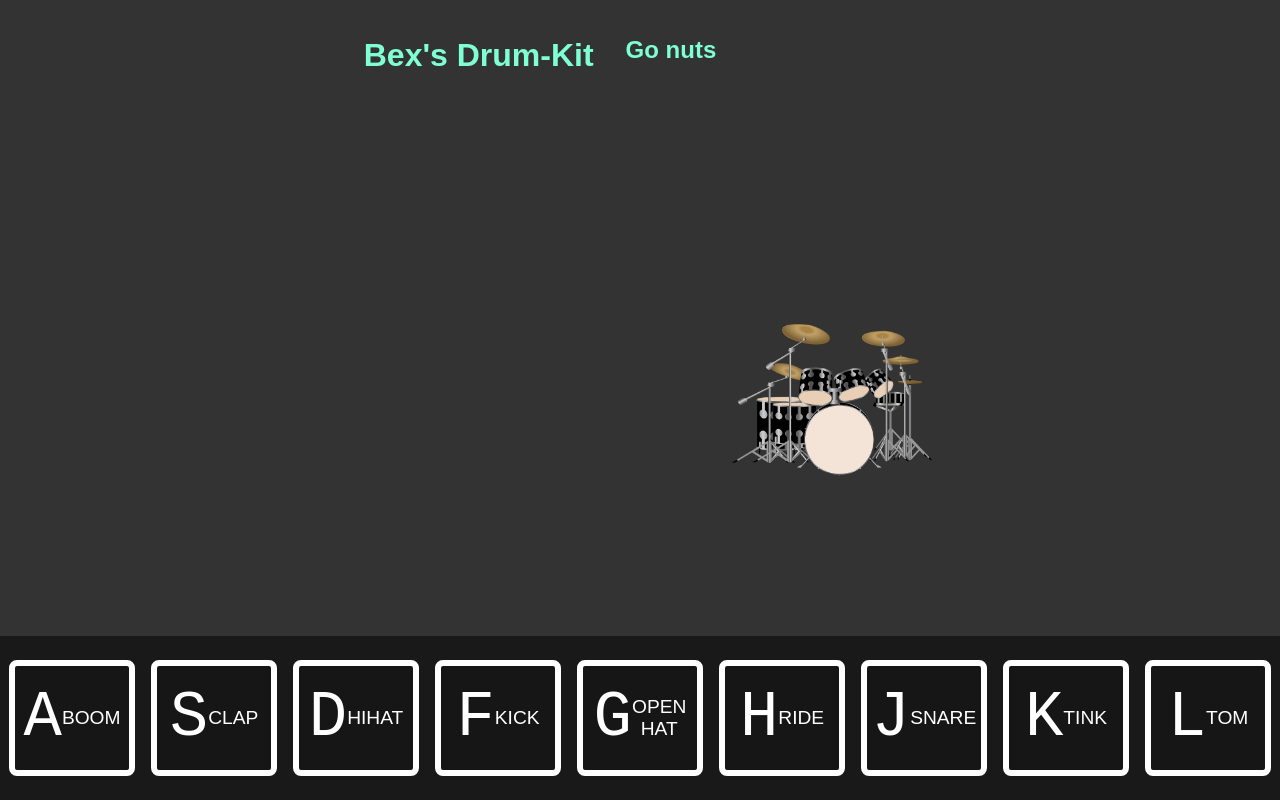
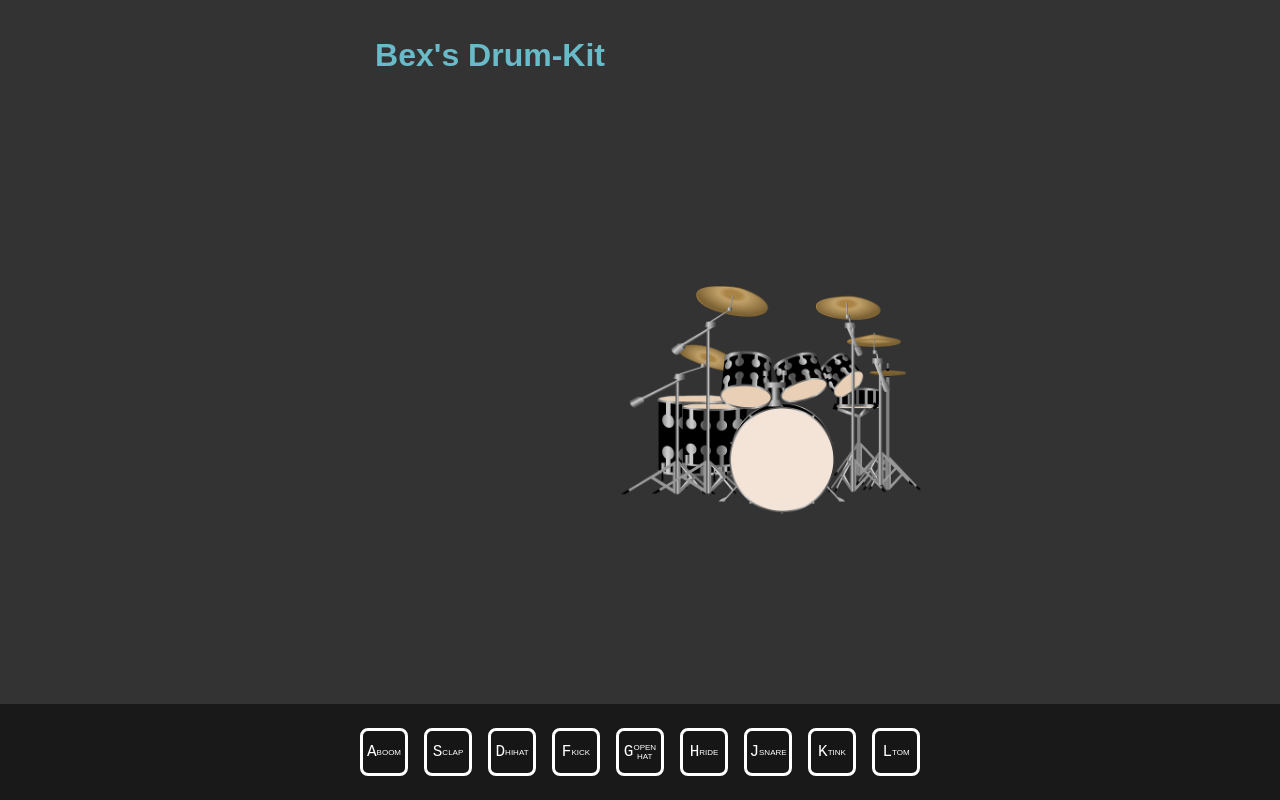
Before and after one commit to BColl91/DrumKit, a plain HTML site: page index.html in a window 1280 px wide. Drawn offline with Linux system fonts and the light colour scheme.

Commit message:
moving drum and title

```diff
--- a/index.html
+++ b/index.html
@@ -8,7 +8,6 @@
 </head>
 <body>
   <h1 class="header">Bex's Drum-Kit</h1>
-  <h2 class="header">Go nuts</h2>
   <img class="drums" src="./drums.png">
   <div class="drum-kit">
     <div class="key" data-key="65">
--- a/style.css
+++ b/style.css
@@ -12,11 +12,11 @@ body {
     flex-direction: column;
     justify-content: center;
     align-self: flex-start;
-    color: aquamarine;
+    color: #69bbc9;
     padding: 1rem;
   }
   .drums{
-    width: 200px;
+    width: 300px;
     height: auto;
     display:flex;
     justify-content: center;
@@ -33,19 +33,20 @@ body {
     background-color: rgba(0, 0, 0, 0.5);
     padding: 1rem;
     box-sizing: border-box;
+    flex-wrap: wrap;
   }
 
   .key {
     display: flex;
     justify-content: center;
     align-items: center;
-    width: 50px;
-    height: auto;
-    border: 0.4rem solid #fff;
+    width: 10px;
+    height: 10px;
+    border: 0.2rem solid #fff;
     border-radius: 0.5rem;
     margin: 0.5rem;
     font-size: 1.5rem;
-    padding: 1rem 2rem;
+    padding: 1rem 1rem;
     transition: all 0.07s ease;
     text-align: center;
     color: white;
@@ -54,16 +55,15 @@ body {
 
   .key:active, .key.playing {
     transform: scale(1.1);
-    background-color: #ffeb3b;
-    border-color: #ffeb3b;
+    background-color: #3cc369;
   }
 
   kbd {
     display: block;
-    font-size: 4rem;
+    font-size: 1rem;
   }
 
   .sound {
-    font-size: 1.2rem;
+    font-size: 0.5rem;
     text-transform: uppercase;
   }
```
